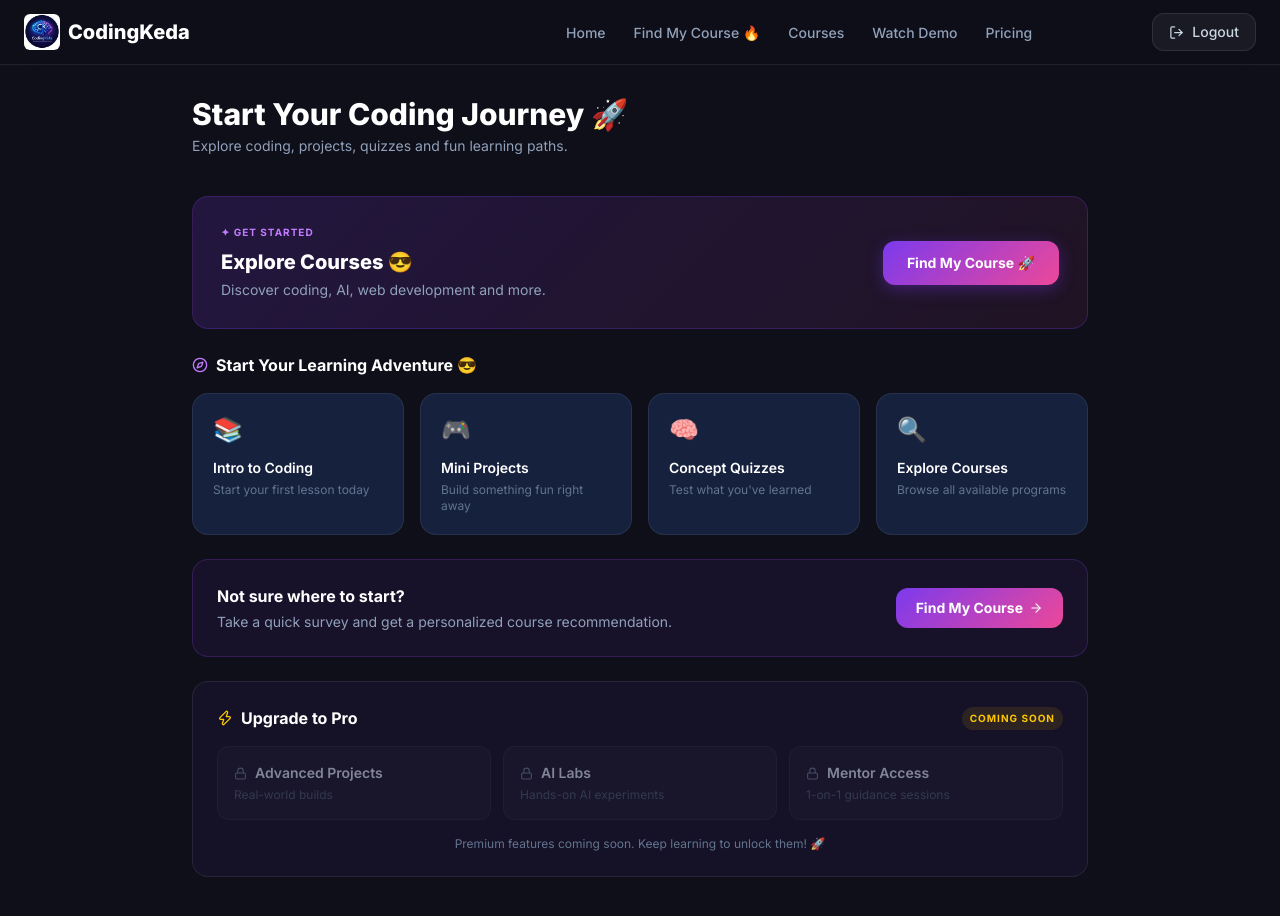
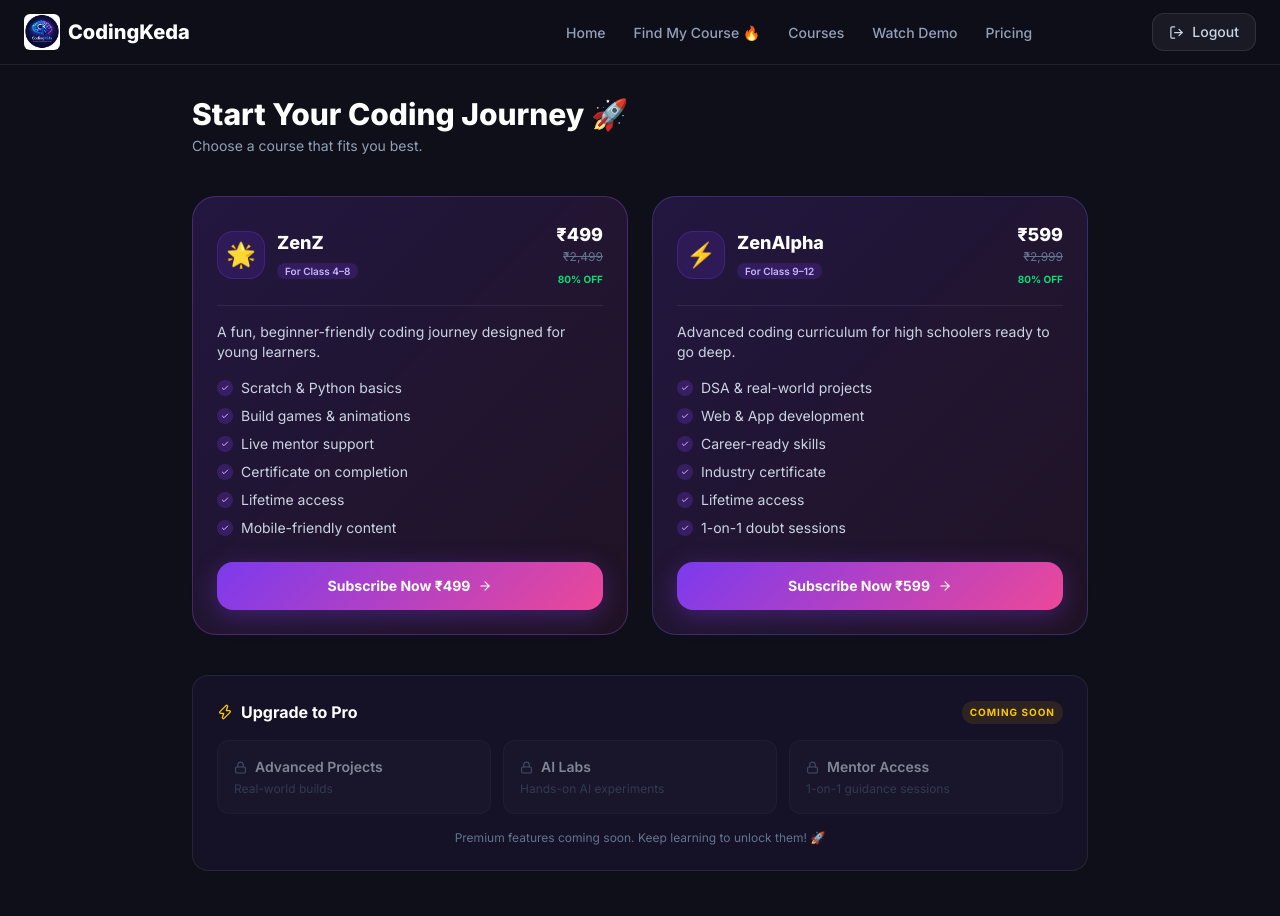
Before and after one commit to natwarjha2-tech/codingkeda, a Next.js app: page /dashboard in a window 1280 px wide. Built offline with nearby package versions, Linux system fonts and the light colour scheme; sample sign-in values are in the browser's storage.

Commit message:
feat: dashboard courses, brand text effect, navbar scroll hide, survey stats removed

```diff
--- a/app/dashboard/page.tsx
+++ b/app/dashboard/page.tsx
@@ -1,22 +1,30 @@
 "use client";
 import { useEffect, useState } from "react";
-import Link from "next/link";
 import { useRouter } from "next/navigation";
 import { motion } from "framer-motion";
-import { BookOpen, Zap, ArrowRight, Lock, Compass } from "lucide-react";
+import { Check, Zap, Lock, ArrowRight } from "lucide-react";
 import Navbar from "@/components/Navbar";
 import { getToken } from "@/services/auth";
 
-const COURSE_INFO: Record<string, { emoji: string; tag: string; desc: string }> = {
-  "ZenZ Package":    { emoji: "🌟", tag: "Class 4–8",  desc: "Scratch & Python basics, games, animations, and more." },
-  "ZenAlpha Package":{ emoji: "⚡", tag: "Class 9–12", desc: "DSA, web & app development, career-ready skills." },
-};
-
-const EXPLORE_CARDS = [
-  { icon: "📚", title: "Intro to Coding",   desc: "Start your first lesson today" },
-  { icon: "🎮", title: "Mini Projects",      desc: "Build something fun right away" },
-  { icon: "🧠", title: "Concept Quizzes",   desc: "Test what you've learned" },
-  { icon: "🔍", title: "Explore Courses",   desc: "Browse all available programs" },
+const COURSES = [
+  {
+    key: "ZenZ Package",
+    name: "ZenZ", tag: "For Class 4–8", emoji: "🌟",
+    desc: "A fun, beginner-friendly coding journey designed for young learners.",
+    features: ["Scratch & Python basics", "Build games & animations", "Live mentor support", "Certificate on completion", "Lifetime access", "Mobile-friendly content"],
+    price: "₹499", original: "₹2,499",
+    glow: "rgba(168,85,247,0.35)",
+    border: "rgba(168,85,247,0.3)",
+  },
+  {
+    key: "ZenAlpha Package",
+    name: "ZenAlpha", tag: "For Class 9–12", emoji: "⚡",
+    desc: "Advanced coding curriculum for high schoolers ready to go deep.",
+    features: ["DSA & real-world projects", "Web & App development", "Career-ready skills", "Industry certificate", "Lifetime access", "1-on-1 doubt sessions"],
+    price: "₹599", original: "₹2,999",
+    glow: "rgba(99,102,241,0.35)",
+    border: "rgba(99,102,241,0.3)",
+  },
 ];
 
 const PREMIUM_FEATURES = [
@@ -27,7 +35,7 @@ const PREMIUM_FEATURES = [
 
 export default function Dashboard() {
   const router = useRouter();
-  const [course, setCourse] = useState<string | null>(null);
+  const [recommendedCourse, setRecommendedCourse] = useState<string | null>(null);
   const [ready, setReady] = useState(false);
 
   useEffect(() => {
@@ -35,14 +43,11 @@ export default function Dashboard() {
       router.replace("/login");
       return;
     }
-    setCourse(localStorage.getItem("recommendedCourse") || null);
+    setRecommendedCourse(localStorage.getItem("recommendedCourse") || null);
     setReady(true);
   }, [router]);
 
   if (!ready) return null;
-
-  const isPersonalized = !!course;
-  const info = course ? COURSE_INFO[course] : null;
 
   return (
     <>
@@ -53,109 +58,92 @@ export default function Dashboard() {
           {/* Header */}
           <motion.div initial={{ opacity: 0, y: 16 }} animate={{ opacity: 1, y: 0 }}
             transition={{ duration: 0.4 }} className="mb-10">
-          {isPersonalized ? (
-            <>
-              <h1 className="text-3xl font-extrabold text-white mb-1">Welcome back 👋</h1>
-              <p className="text-slate-400 text-sm">Your personalized learning journey starts here.</p>
-            </>
-          ) : (
-            <>
-              <h1 className="text-3xl font-extrabold text-white mb-1">Start Your Coding Journey 🚀</h1>
-              <p className="text-slate-400 text-sm">Explore coding, projects, quizzes and fun learning paths.</p>
-            </>
-          )}
+            <h1 className="text-3xl font-extrabold text-white mb-1">
+              {recommendedCourse ? "Welcome back 👋" : "Start Your Coding Journey 🚀"}
+            </h1>
+            <p className="text-slate-400 text-sm">
+              {recommendedCourse
+                ? "Your recommended course is highlighted below."
+                : "Choose a course that fits you best."}
+            </p>
           </motion.div>
 
-        {/* Hero card — Start Free users only */}
-        {!isPersonalized && (
-          <motion.div initial={{ opacity: 0, y: 16 }} animate={{ opacity: 1, y: 0 }}
-            transition={{ delay: 0.1 }}
-            className="rounded-2xl p-7 mb-6 flex flex-col md:flex-row items-start md:items-center justify-between gap-5"
-            style={{ background: "linear-gradient(135deg,rgba(124,58,237,0.18),rgba(236,72,153,0.08))", border: "1px solid rgba(124,58,237,0.25)" }}>
-            <div>
-              <p className="text-[10px] font-bold uppercase tracking-widest text-purple-400 mb-2">✦ Get Started</p>
-              <h2 className="text-xl font-extrabold text-white mb-1">Explore Courses 😎</h2>
-              <p className="text-slate-400 text-sm">Discover coding, AI, web development and more.</p>
-            </div>
-            <Link href="/"
-              onClick={() => setTimeout(() => document.getElementById("survey")?.scrollIntoView({ behavior: "smooth" }), 100)}
-              className="flex-shrink-0 flex items-center gap-2 px-6 py-3 rounded-xl font-bold text-white text-sm"
-              style={{ background: "linear-gradient(135deg,#7c3aed,#ec4899)", boxShadow: "0 4px 16px rgba(124,58,237,0.35)" }}>
-              Find My Course 🚀
-            </Link>
-          </motion.div>
+          {/* Course Cards */}
+          <div className="grid md:grid-cols-2 gap-6 mb-10">
+            {COURSES.map((course, i) => {
+              const isRecommended = recommendedCourse === course.key;
+              return (
+                <motion.div key={course.key}
+                  initial={{ opacity: 0, y: 20 }} animate={{ opacity: 1, y: 0 }}
+                  transition={{ delay: 0.1 + i * 0.1 }}
+                  className="rounded-3xl p-6 flex flex-col relative"
+                  style={{
+                    background: "linear-gradient(135deg,rgba(124,58,237,0.18),rgba(236,72,153,0.08))",
+                    border: `1px solid ${isRecommended ? "rgba(124,58,237,0.6)" : course.border}`,
+                    boxShadow: isRecommended ? `0 0 30px ${course.glow}` : "none",
+                  }}
+                >
+                  {/* Recommended badge */}
+                  {isRecommended && (
+                    <span className="absolute -top-3 left-5 text-[10px] font-bold uppercase tracking-widest px-3 py-1 rounded-full"
+                      style={{ background: "linear-gradient(135deg,#7c3aed,#ec4899)", color: "white" }}>
+                      ✦ Recommended for You
+                    </span>
                   )}
 
-        {/* Personalized path — Find My Course users only */}
-        {isPersonalized && info && (
-          <motion.div initial={{ opacity: 0, y: 16 }} animate={{ opacity: 1, y: 0 }}
-            transition={{ delay: 0.1 }}
-            className="rounded-2xl p-6 mb-6 border border-purple-500/20"
-            style={{ background: "rgba(124,58,237,0.12)", backdropFilter: "blur(12px)" }}>
-            <p className="text-[10px] font-bold uppercase tracking-widest text-purple-400 mb-3">
-              ✦ Your Recommended Path
-            </p>
-            <div className="flex items-center gap-4">
-              <span className="text-4xl">{info.emoji}</span>
+                  {/* Course header */}
+                  <div className="flex items-center gap-3 mb-4 pb-4 border-b border-white/8">
+                    <div className="w-12 h-12 rounded-2xl flex items-center justify-center text-2xl flex-shrink-0"
+                      style={{ background: "rgba(124,58,237,0.15)", border: "1px solid rgba(124,58,237,0.25)" }}>
+                      {course.emoji}
+                    </div>
                     <div className="flex-1">
-                <h2 className="text-xl font-extrabold text-white">{course}</h2>
-                <p className="text-slate-400 text-xs mt-0.5">{info.tag} · {info.desc}</p>
+                      <h2 className="text-lg font-extrabold text-white">{course.name}</h2>
+                      <span className="text-[10px] font-semibold px-2 py-0.5 rounded-full"
+                        style={{ background: "rgba(124,58,237,0.2)", color: "#c4b5fd" }}>
+                        {course.tag}
+                      </span>
                     </div>
-              <motion.button whileHover={{ scale: 1.04 }} whileTap={{ scale: 0.96 }}
-                className="flex items-center gap-1.5 px-4 py-2 rounded-xl font-bold text-white text-xs"
-                style={{ background: "linear-gradient(135deg,#7c3aed,#ec4899)" }}>
-                Continue <ArrowRight size={13} />
+                    <div className="text-right">
+                      <p className="text-lg font-extrabold text-white">{course.price}</p>
+                      <p className="text-xs text-slate-500 line-through">{course.original}</p>
+                      <span className="text-[10px] font-bold text-green-400">80% OFF</span>
+                    </div>
+                  </div>
+
+                  <p className="text-slate-300 text-sm mb-4">{course.desc}</p>
+
+                  {/* Features */}
+                  <ul className="space-y-2 mb-6 flex-1">
+                    {course.features.map((f, j) => (
+                      <li key={j} className="flex items-center gap-2 text-sm text-slate-300">
+                        <span className="w-4 h-4 rounded-full flex items-center justify-center flex-shrink-0"
+                          style={{ background: "rgba(124,58,237,0.25)" }}>
+                          <Check size={8} strokeWidth={3} className="text-purple-300" />
+                        </span>
+                        {f}
+                      </li>
+                    ))}
+                  </ul>
+
+                  {/* CTA */}
+                  <motion.button
+                    whileHover={{ scale: 1.03, boxShadow: "0 12px 36px rgba(124,58,237,0.5)" }}
+                    whileTap={{ scale: 0.97 }}
+                    onClick={() => router.push(`/payment?package=${encodeURIComponent(course.name)}`)}
+                    className="w-full flex items-center justify-center gap-2 py-3.5 rounded-2xl font-bold text-white text-sm"
+                    style={{ background: "linear-gradient(135deg,#7c3aed,#ec4899)", boxShadow: "0 6px 24px rgba(124,58,237,0.35)" }}
+                  >
+                    Subscribe Now {course.price} <ArrowRight size={14} />
                   </motion.button>
+                </motion.div>
+              );
+            })}
           </div>
-          </motion.div>
-        )}
-
-        {/* Explore section — shown to all, heading differs */}
-        <motion.div initial={{ opacity: 0, y: 16 }} animate={{ opacity: 1, y: 0 }}
-          transition={{ delay: isPersonalized ? 0.2 : 0.1 }} className="mb-6">
-          <h3 className="text-white font-bold mb-4 flex items-center gap-2">
-            {isPersonalized
-              ? <><BookOpen size={16} className="text-purple-400" /> Continue Exploring</>
-              : <><Compass size={16} className="text-purple-400" /> Start Your Learning Adventure 😎</>
-            }
-          </h3>
-          <div className="grid md:grid-cols-2 lg:grid-cols-4 gap-4">
-            {EXPLORE_CARDS.map((f, i) => (
-              <motion.div key={i}
-                initial={{ opacity: 0, y: 12 }} animate={{ opacity: 1, y: 0 }}
-                transition={{ delay: 0.15 + i * 0.06 }}
-                whileHover={{ scale: 1.03, y: -2 }}
-                className="bg-[#16213e] border border-white/8 rounded-2xl p-5 cursor-pointer transition-all duration-200">
-                <span className="text-2xl mb-3 block">{f.icon}</span>
-                <p className="text-white font-semibold text-sm">{f.title}</p>
-                <p className="text-slate-500 text-xs mt-1">{f.desc}</p>
-              </motion.div>
-            ))}
-          </div>
-        </motion.div>
-
-        {/* Find My Course CTA — only for Start Free users */}
-        {!isPersonalized && (
-          <motion.div initial={{ opacity: 0, y: 16 }} animate={{ opacity: 1, y: 0 }}
-            transition={{ delay: 0.35 }}
-            className="rounded-2xl p-6 mb-6 border border-purple-500/20 flex items-center justify-between"
-            style={{ background: "rgba(124,58,237,0.08)" }}>
-            <div>
-              <p className="text-white font-bold mb-1">Not sure where to start?</p>
-              <p className="text-slate-400 text-sm">Take a quick survey and get a personalized course recommendation.</p>
-            </div>
-            <Link href="/"
-              onClick={() => setTimeout(() => document.getElementById("survey")?.scrollIntoView({ behavior: "smooth" }), 100)}
-              className="flex-shrink-0 ml-4 flex items-center gap-1.5 px-5 py-2.5 rounded-xl font-bold text-white text-sm"
-              style={{ background: "linear-gradient(135deg,#7c3aed,#ec4899)" }}>
-              Find My Course <ArrowRight size={14} />
-            </Link>
-          </motion.div>
-        )}
 
           {/* Premium locked features */}
           <motion.div initial={{ opacity: 0, y: 16 }} animate={{ opacity: 1, y: 0 }}
-          transition={{ delay: isPersonalized ? 0.3 : 0.45 }}
+            transition={{ delay: 0.35 }}
             className="rounded-2xl p-6 border border-white/8"
             style={{ background: "rgba(124,58,237,0.06)" }}>
             <div className="flex items-center justify-between mb-4">
--- a/app/page.tsx
+++ b/app/page.tsx
@@ -7,6 +7,7 @@ import HowItWorks from "@/components/HowItWorks";
 import Pricing from "@/components/Pricing";
 import Founders from "@/components/Founders";
 import Footer from "@/components/Footer";
+import BrandText from "@/components/BrandText";
 import ScrollToHash from "@/components/ScrollToHash";
 import Link from "next/link";
 import { ArrowRight, Cpu, BookOpen, Monitor, Users } from "lucide-react";
@@ -69,6 +70,7 @@ export default function Home() {
         </Link>
       </section>
 
+      <BrandText />
       <Footer />
     </main>
   );
--- /dev/null
+++ b/components/BrandText.tsx
@@ -0,0 +1,52 @@
+"use client";
+import { useState } from "react";
+
+const TEXT = "CodingKeda";
+const COLORS = [
+  "#7c3aed","#8b35e8","#9a30e3","#a92bde","#b826d9",
+  "#c721d4","#d41cbf","#e117aa","#ec4899","#f472b6",
+];
+
+function getOpacity(i: number, hovered: number | null): number {
+  if (hovered === null) return 0;
+  const dist = Math.abs(i - hovered);
+  if (dist === 0) return 1;
+  if (dist === 1) return 0.5;
+  if (dist === 2) return 0.2;
+  return 0;
+}
+
+export default function BrandText() {
+  const [hovered, setHovered] = useState<number | null>(null);
+
+  return (
+    <section className="bg-[#080810] overflow-hidden py-4 border-t border-white/5">
+      <p
+        className="text-center font-extrabold select-none cursor-default whitespace-nowrap px-4"
+        style={{ fontSize: "clamp(3.5rem, 15.5vw, 15rem)", lineHeight: 1 }}
+      >
+        {TEXT.split("").map((char, i) => {
+          const opacity = getOpacity(i, hovered);
+          const color = COLORS[i];
+          const isLit = opacity > 0;
+          return (
+            <span
+              key={i}
+              onMouseEnter={() => setHovered(i)}
+              onMouseLeave={() => setHovered(null)}
+              style={{
+                color: isLit ? color : "transparent",
+                opacity: isLit ? opacity : 1,
+                WebkitTextStroke: `1.5px ${isLit ? color : "rgba(255,255,255,0.15)"}`,
+                transition: "color 0.9s ease, opacity 0.9s ease, -webkit-text-stroke 0.9s ease",
+                display: "inline-block",
+              }}
+            >
+              {char}
+            </span>
+          );
+        })}
+      </p>
+    </section>
+  );
+}
```
Also changed, not shown: components/Navbar.tsx (+9 -2 lines), components/SurveySection.tsx (+1 -8 lines). Lines whose indentation alone changed are shown as unchanged.
